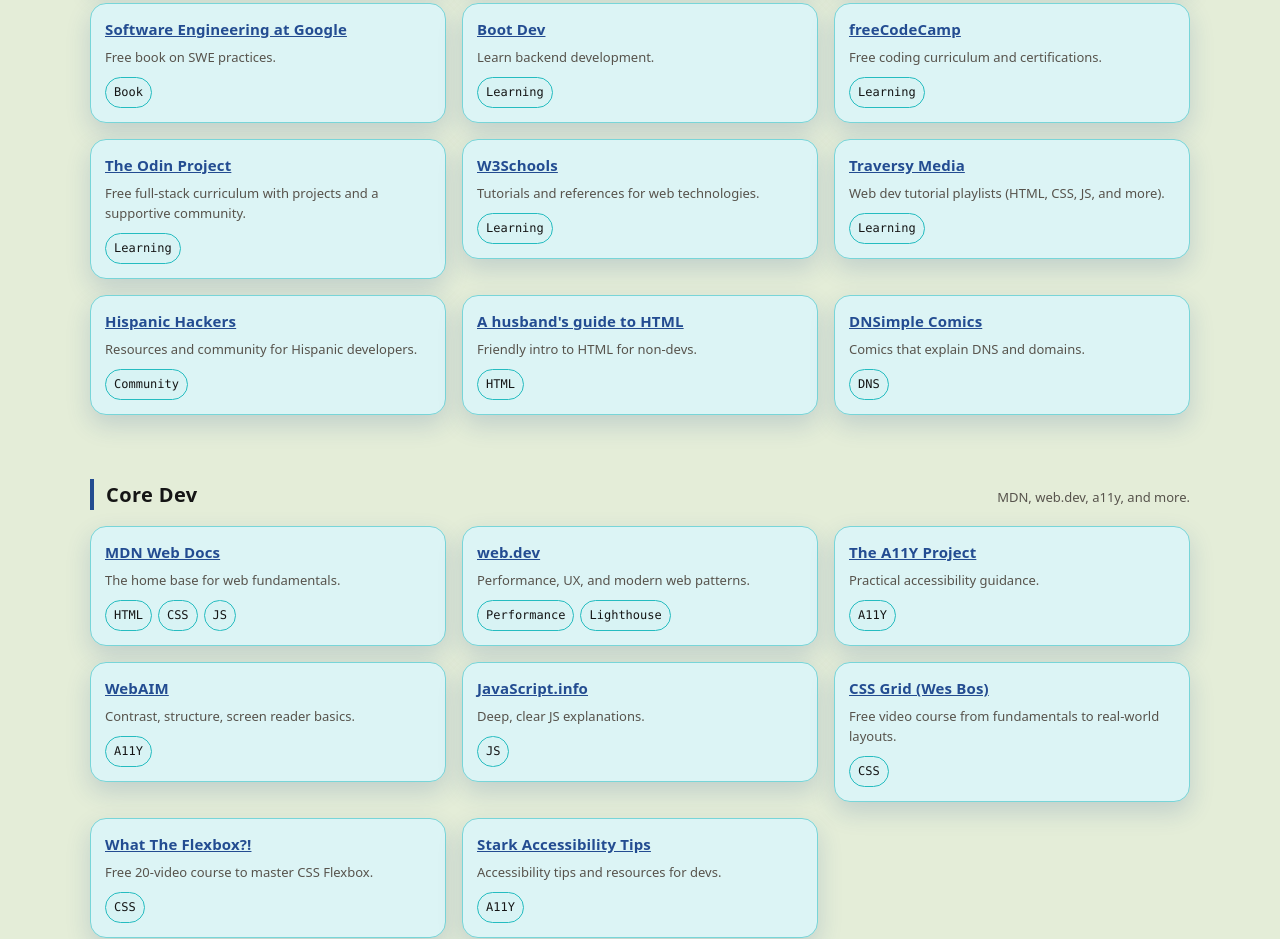
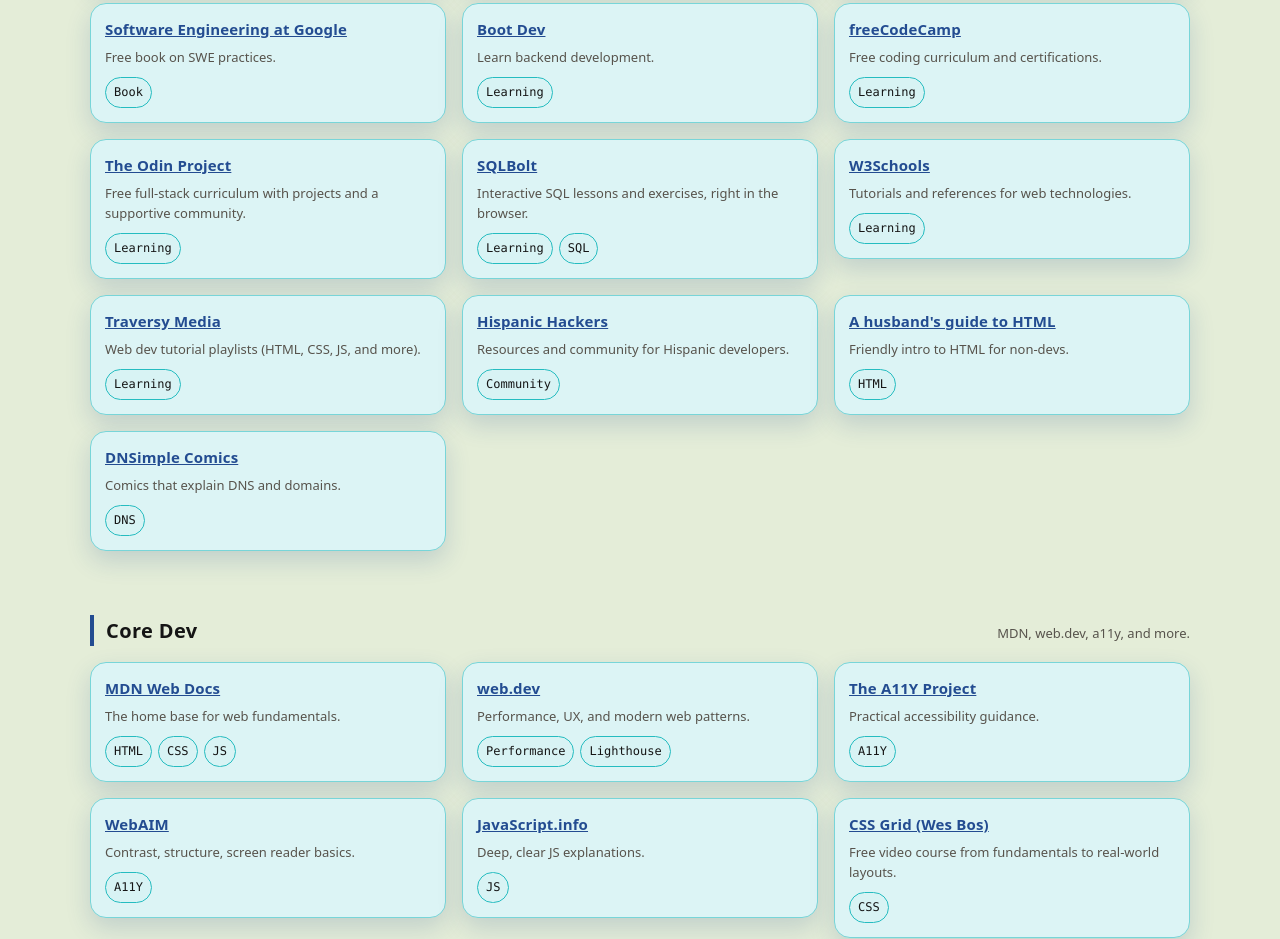
Before and after one commit to leroyrosales/cumbiaandcoding.com, a plain HTML site: page index.html in a window 1280 px wide. Shown: the part 2651-3590 px from the top of the page. Drawn offline with Linux system fonts and the light colour scheme.

Commit message:
Adds sql bolt

```diff
--- a/index.html
+++ b/index.html
@@ -1305,6 +1305,17 @@
               <div class="chips"><span class="chip">Learning</span></div>
             </div>
           </article>
+          <article class="col-4" data-tags="learning sql">
+            <div class="card">
+              <h4>
+                <a href="https://sqlbolt.com" target="_blank" rel="noreferrer"
+                  >SQLBolt</a
+                >
+              </h4>
+              <p>Interactive SQL lessons and exercises, right in the browser.</p>
+              <div class="chips"><span class="chip">Learning</span><span class="chip">SQL</span></div>
+            </div>
+          </article>
           <article class="col-4" data-tags="learning">
             <div class="card">
               <h4>
```
